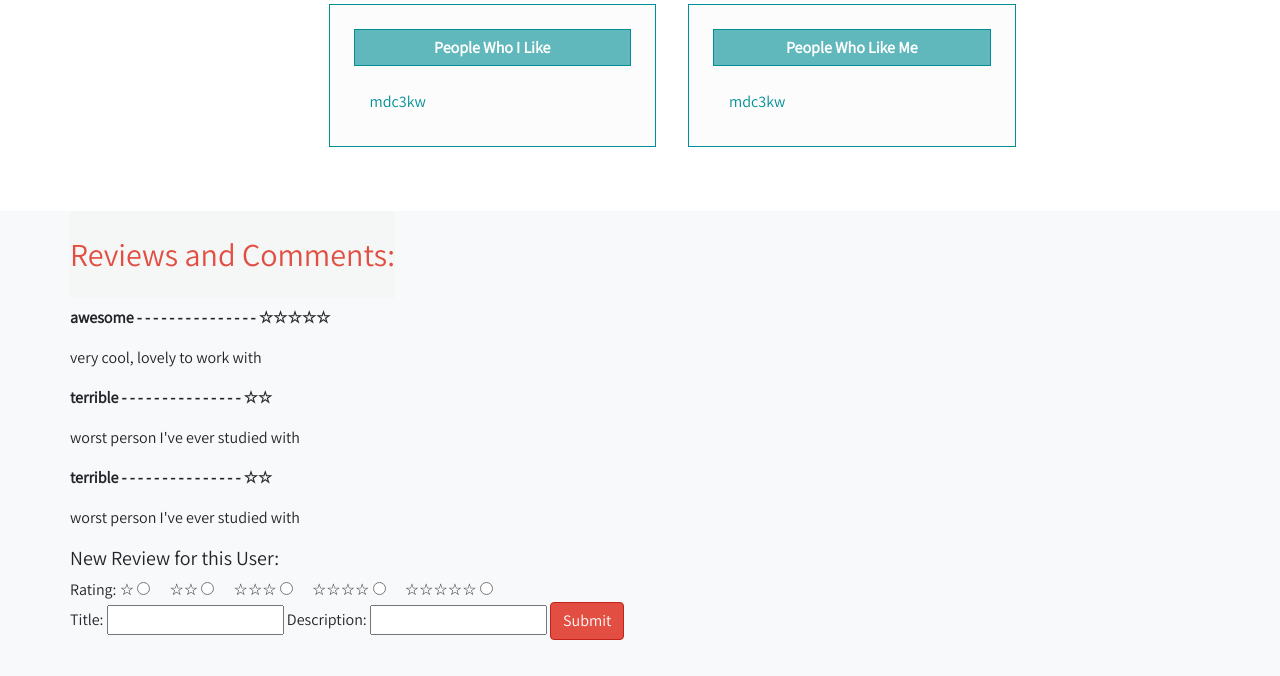
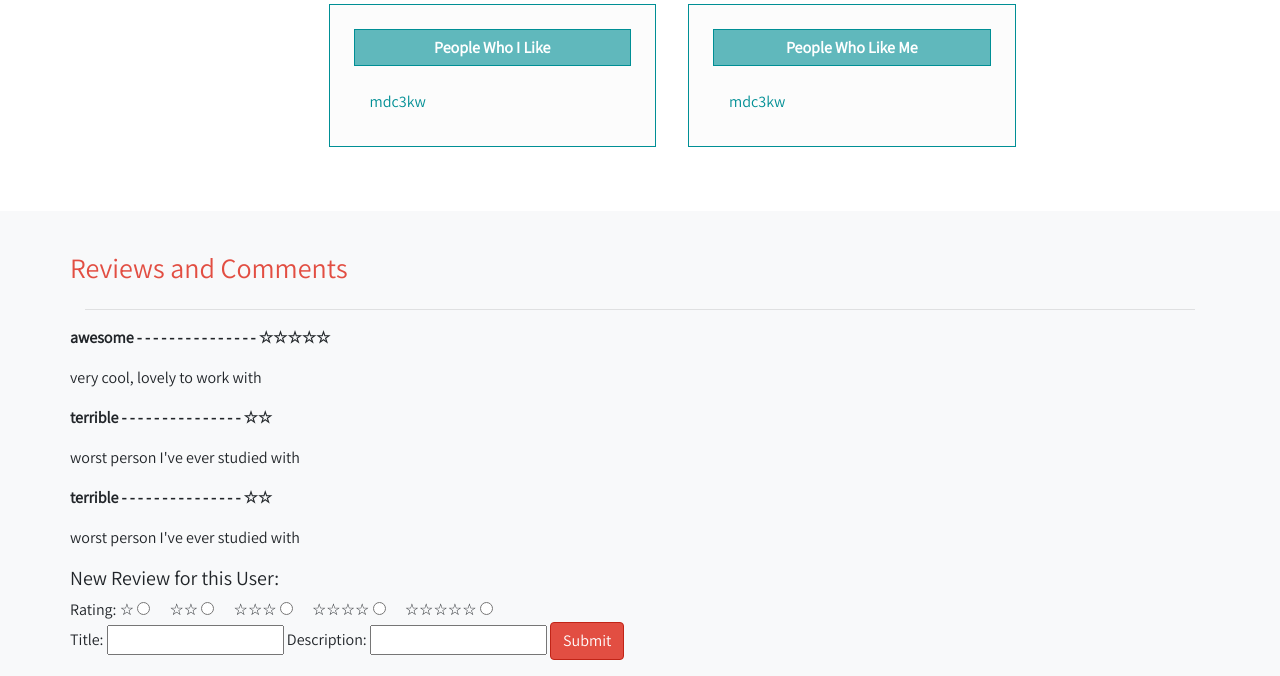
Before and after one commit to matthewcockrell/skilletz, a Django app: a page that uses pages/templates/pages/profile.html in a window 1280 px wide. Shown: the part 1119-1795 px from the top of the page. Before the commit the page ends 1759 px from the top, so only its background shows below. Run offline with Django 3.2, Linux system fonts and the light colour scheme; a user stored in the database is signed in; data comes from the database, SQL or seed files in the repository; some libraries are stand-ins or nearby versions.

Commit message:
change styling for reviews and comments title

```diff
--- a/pages/templates/pages/profile.html
+++ b/pages/templates/pages/profile.html
@@ -79,8 +79,9 @@
 	<div class="container-fluid bg-light">
 		<div class="container">
 			<div class="row">
-				<H2 class="display-6 py-4" style="height: 1%; background-color:#f4f7f6; color: #e24e42;"> Reviews and Comments: </H2>
+				<h3 class="display-6" style="padding-top: 3.5%; color: #e24e42;"> Reviews and Comments</h3>
 			</div>
+			<hr class="my-3">
 			{% for comment in comments %}
 			<div class="row">
 				<p><b>{{comment.comment_title}} - - - - - - - - - - - - - - - {{comment.rating}}</b></p>
```
